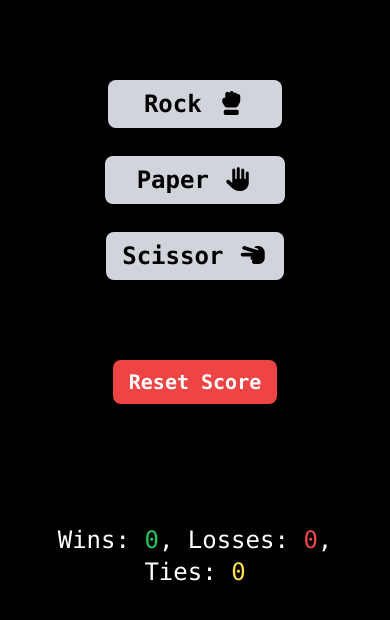
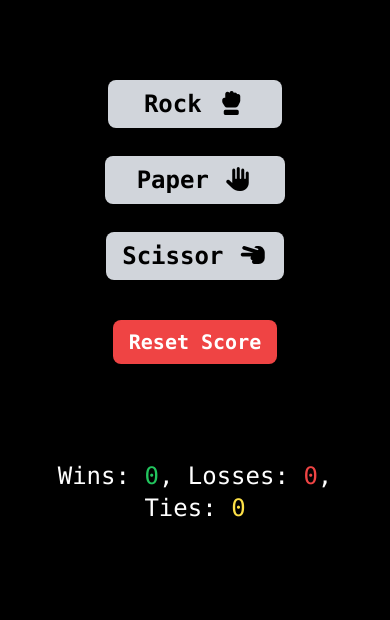
Before and after one commit to mironydev/rock-paper-scissor, a plain HTML site: page index.html in a window 390 px wide. Drawn offline with nearby package versions, Linux system fonts and the light colour scheme.

Commit message:
responsiveness

```diff
--- a/index.html
+++ b/index.html
@@ -34,7 +34,7 @@
   </div>
 
 
-  <div class="flex justify-center mt-20">
+  <div class="flex justify-center sm:mt-20 mt-10">
 
     <button id="reset"
 
@@ -52,8 +52,8 @@
 
   </div>
 
-  <div class="text-white flex flex-col text-center justify-center items-center mt-10 sm:gap-5 gap-10 text-2xl px-5">
-    <p class="js-result text-4xl font-bold"></p>
+  <div class="text-white flex flex-col text-center justify-center items-center mt-10 sm:gap-5 gap-5 text-2xl px-5">
+    <p class="js-result text-4xl font-bold pb-4"></p>
     <p class="js-moves"></p>
     <p class="js-score"></p>
   </div>
```
